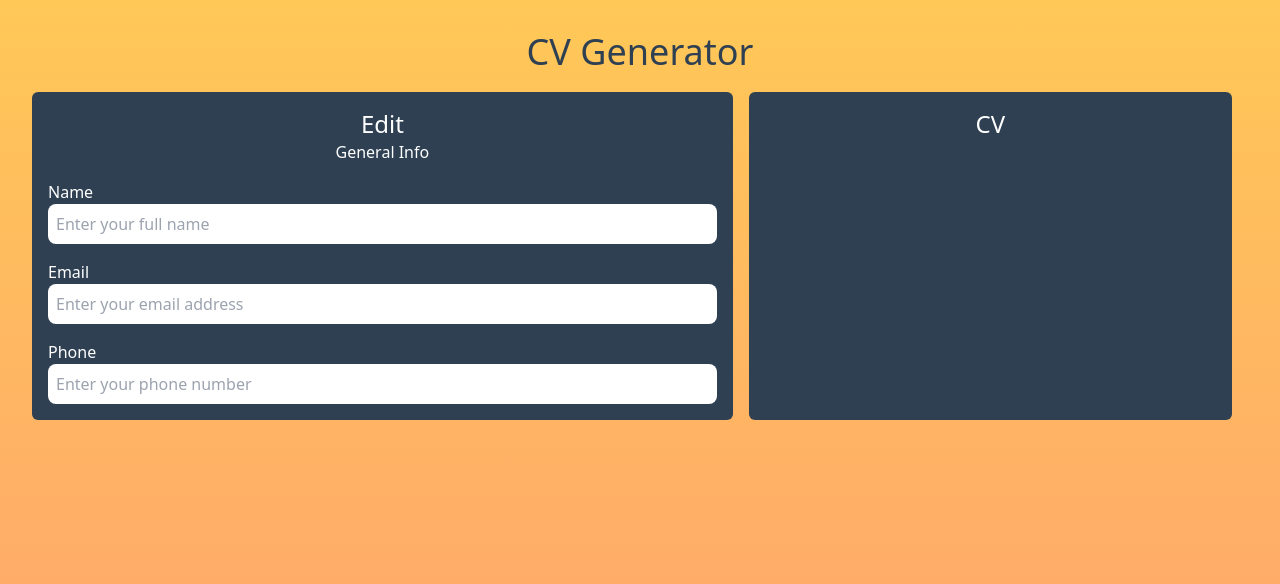
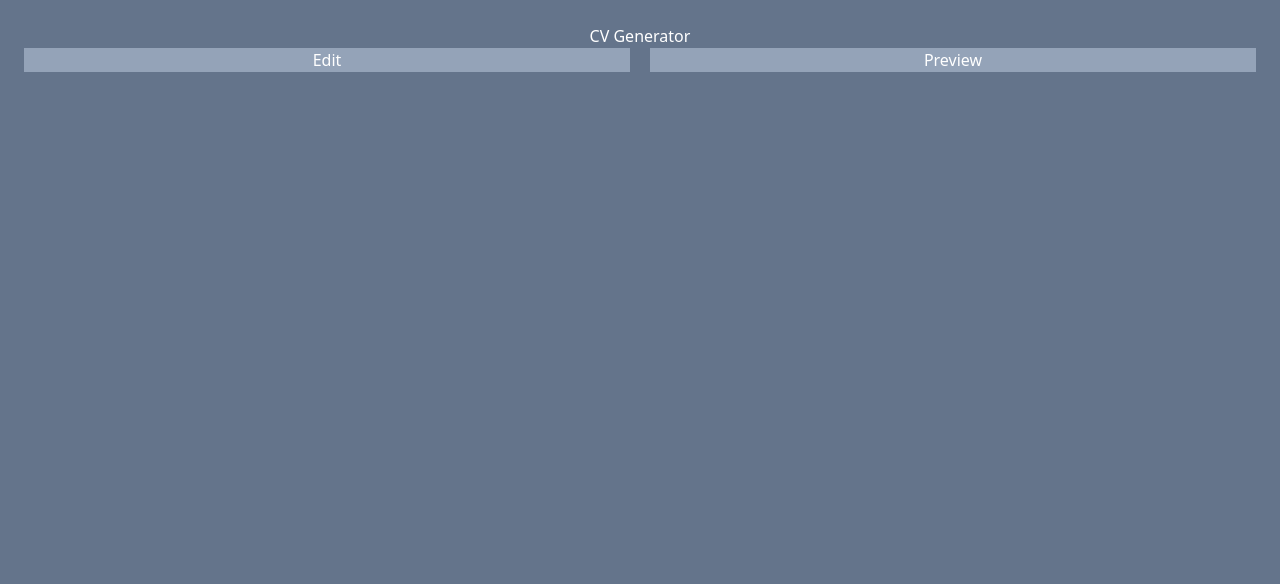
Before and after one commit to ethanwhall389/cv-application, a React (Vite) app in the folder cv-application/: page / in a window 1280 px wide. Shown: the top 584 px of the page. Built offline with nearby package versions, Linux system fonts and the light colour scheme.

Commit message:
Scrap and restart static build

```diff
--- a/cv-application/src/App.jsx
+++ b/cv-application/src/App.jsx
@@ -1,17 +1,15 @@
 import './App.css'
-import CV from './components/cv'
-import EditPanel from './components/edit'
+import Panel from './components/panel'
 
 function App() {
-
   return (
-    <div className='bg-gradient-to-b from-sunglow to-sunglow-dark w-screen h-screen p-8 max-w-screen-xl'>
-      <h1 className='text-4xl text-charcoal mb-5'>CV Generator</h1>
-      <div className='flex flex-1 justify-between gap-4'>
-        <EditPanel/>
-        <CV/>
-      </div>
+  <div className='w-screen h-screen bg-slate-500 p-6'>
+    <h1>CV Generator</h1>
+    <div className='flex gap-5'>
+      <Panel title={'Edit'}/>
+      <Panel title={'Preview'}/>
     </div>
+  </div>
   )
 }
 
--- a/cv-application/src/components/cv.jsx
+++ /dev/null
@@ -1,10 +0,0 @@
-import Panel from "./panel"
-
-export default function CV() {
-    return (
-       <>
-        <Panel title='CV'/>
-        <p></p>
-       </>
-    )
-}
--- a/cv-application/src/components/edit.jsx
+++ /dev/null
@@ -1,20 +0,0 @@
-import Input from "./input"
-import Panel from "./panel"
-
-export default function EditPanel() {
-    return (
-        <>
-            <Panel title='Edit'>
-
-            <div>
-                <h2>General Info</h2>
-                <Input title='Name' placeholder='Enter your full name'/>
-                <Input title='Email' placeholder='Enter your email address'/>
-                <Input title='Phone' placeholder='Enter your phone number' type='tel'/>
-            </div>
-
-            </Panel>
-
-        </>
-    )
-}
--- a/cv-application/src/components/input.jsx
+++ /dev/null
@@ -1,20 +0,0 @@
-import { useState } from "react";
-// import data from "./user-data";
-
-export default function Input({title, placeholder, type='text'}) {
-
-    const [data, setData] = useState({
-        name: '',
-        phone: '',
-        email: '',
-    })
-
-
-
-    return (
-        <div className="flex flex-col items-start mt-4">
-            <label htmlFor='input'>{title}</label>
-            <input type={type} onChange={setData} id="input" placeholder={placeholder} className="w-[100%] rounded-lg p-2 text-charcoal"/>
-        </div>
-    )
-}
--- a/cv-application/src/components/panel.jsx
+++ b/cv-application/src/components/panel.jsx
@@ -1,8 +1,7 @@
-export default function Panel({title, children}) {
-    return (
-    <div className="bg-charcoal flex-grow rounded-md p-4">
-        <h1 className="text-2xl">{title}</h1>
-        {children}
+export default function Panel({title}) {
+   return (
+   <div className="bg-slate-400 flex-1">
+        <h2>{title}</h2>
     </div>
-    )
+   )
 }
--- a/cv-application/src/components/user-data.js
+++ /dev/null
@@ -1,14 +0,0 @@
-import { useState } from "react";
-
-// const [data, setData] = useState({
-//     name: "",
-//     email: "",
-//     phone: "",
-// })
-
-const data = {
-    name: '',
-    email: '',
-}
-
-export default data;
--- /dev/null
+++ b/cv-application/src/data/personal-data.js
@@ -0,0 +1,6 @@
+const personalData = {
+    name: 'John Doe',
+    address: '123 Deer Way, Greenville, SC',
+    email: 'jonnydoe@address.com',
+    phone: '(123) 456-7890',
+}
```
